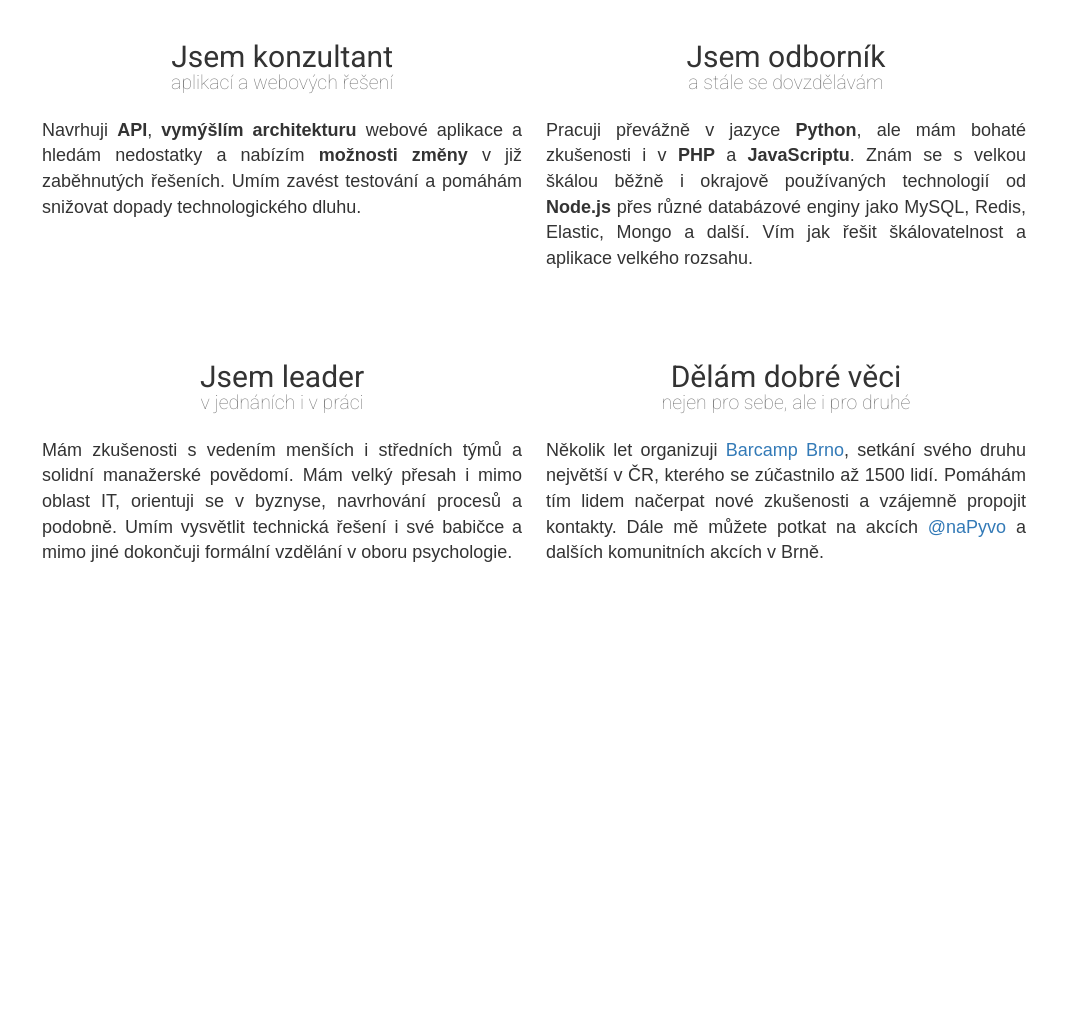
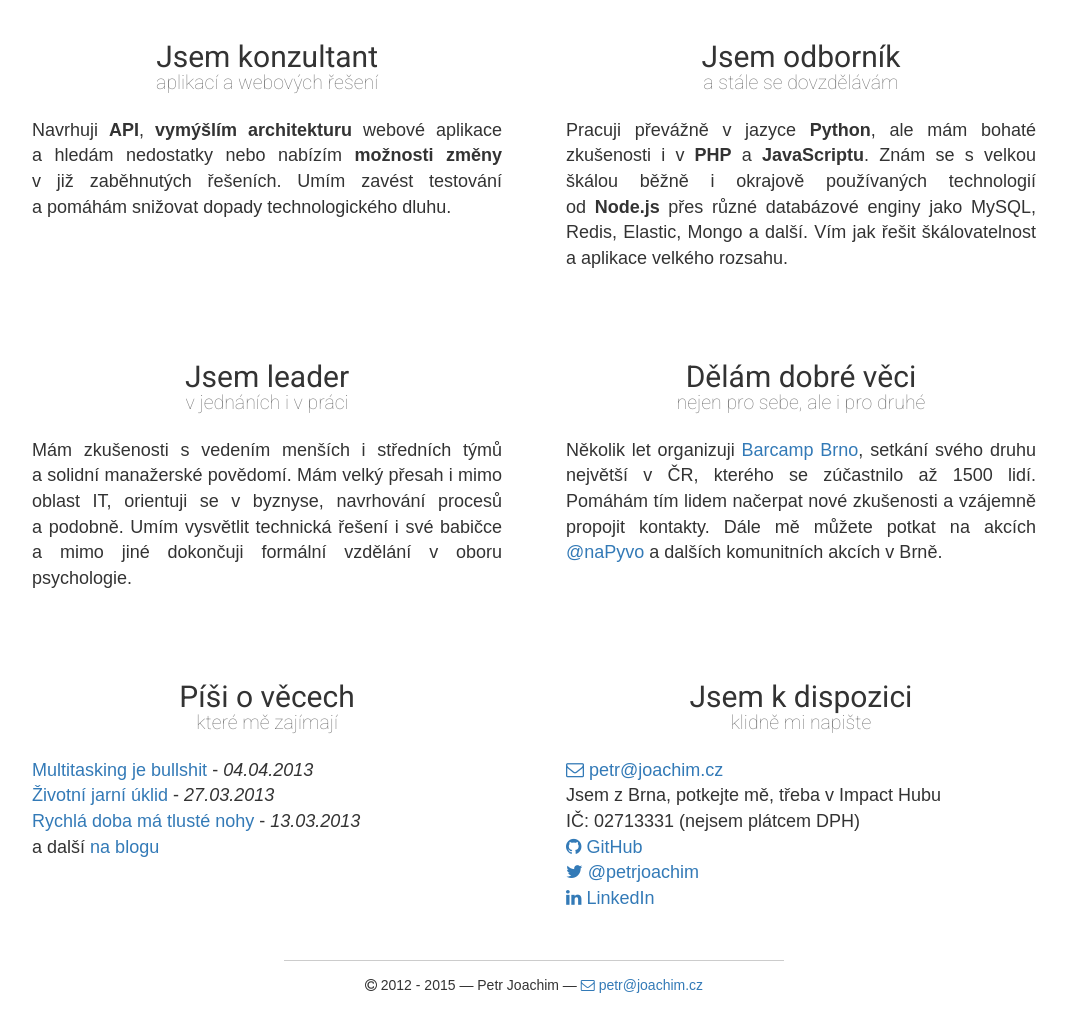
Before and after one commit to petrjoachim/petrjoachim.github.io, a Jekyll site: the page built from index.html, in a window 1280 px wide. Shown: the part 700-1709 px from the top of the page, without its empty margins (106-1173 px from the left). Built offline with Jekyll 4.4.1, drawn with Linux system fonts in a browser that asks for light colours; some web fonts are replaced; Markdown is read by kramdown in place of the engine named in the settings; before the commit the page ends 1340 px from its top, so only the background shows below that.

Commit message:
pribeh a blog

```diff
--- a/_layouts/blog_post.html
+++ b/_layouts/blog_post.html
@@ -7,3 +7,7 @@
 <div class="post">
 {{ content }}
 </div>
+<p class="back">
+	<i class="fa fa-male"></i> napsal <a href="/">Petr Joachim</a><br/>
+	<i class="fa fa-long-arrow-left"></i> zpět <a href="/blog/">na blog</a>
+</p>
--- a/_layouts/default.html
+++ b/_layouts/default.html
@@ -27,6 +27,10 @@
     </head>
     <body {% if page.class %}class="{{page.class}}"{% endif %}>
         {{ content }}
+        <div id="footer" class="container">
+            <i class="fa fa-copyright"></i> 2012 - 2015 &mdash; Petr&nbsp;Joachim &mdash;
+            <a href="mailto:petr@joachim.cz" title="e-mail me"><i class="fa fa-envelope-o"></i>&nbsp;petr@joachim.cz</a>
+        </div>
 
         <script type="text/javascript">
             // GOOGLE ANALYTICS CODE
--- a/blog/index.html
+++ b/blog/index.html
@@ -1,5 +1,5 @@
 ---
-layout: default
+layout: blog_layout
 title:
 ---
 {% for post in site.posts %}
--- a/css/main.css
+++ b/css/main.css
@@ -19,7 +19,7 @@
 }
 
 #skills section {
-    padding: 20px 10px;
+    padding-top: 20px;
     max-width: 500px;
 }
 
@@ -37,11 +37,30 @@
     font-weight: 100;
 }
 
+#skills ul {
+    list-style-type: none;
+    padding-left: 0;
+}
+
+#skills li {
+    text-align: left;
+    font-size: 18px;
+}
+
 @media (min-width: 1200px) {
     #skills section {
         min-height: 320px;
+        width: 500px;
         display: inline-block;
         vertical-align: top;
+    }
+
+    #skills section:nth-child(odd) {
+        padding-right: 30px;
+    }
+
+    #skills section:nth-child(even) {
+        padding-left: 30px;
     }
 }
 
@@ -126,3 +145,89 @@
         background-size: 34%;
     }
 }
+
+/* BLOG */
+.blog .container {
+    max-width: 720px;
+}
+
+.blog h1 {
+    font-size: 48px;
+    text-align: center;
+    font-family: 'Montez', sans-serif;
+}
+
+.blog h1::before {
+    content: '';
+    display: block;
+    margin: 0 auto;
+    width: 100px;
+    height: 100px;
+    background-image: url('/img/lifestyle-square.jpg');
+    background-size: cover;
+    background-repeat: no-repeat;
+    border-radius: 50%;
+    margin-bottom: 10px;
+}
+
+@media (min-width: 480px) {
+    .blog h1::before {
+        position: absolute;
+    }
+    .blog h2 {
+        text-align: right;
+    }
+
+    .blog .meta {
+        text-align: right;
+    }
+}
+
+.blog h1 a:hover {
+    text-decoration: none;
+}
+
+.blog .meta {
+    font-style: italic;
+    margin-top: -0.7em;
+}
+
+.blog p {
+    text-align: justify;
+    line-height: 1.5em;
+    font-family: Georgia, serif;
+    font-size: 16px;
+    padding-bottom: 2em;
+}
+
+.blog .article-container::after {
+    content: '';
+    display: block;
+    margin: 2em auto 3em auto;
+    width: 60%;
+    border-bottom: 1px solid #ccc;
+}
+
+.blog .article-container:last-child::after {
+    display: none;
+}
+
+.blog p.date_stamp {
+    text-align: right;
+    font-style: italic;
+    font-size: 14px;
+}
+
+.blog .back {
+    text-align: right;
+}
+
+/* FOOTER */
+
+#footer {
+    max-width: 500px;
+    border-top: 1px solid #ccc;
+    text-align: center;
+    padding-top: 1em;
+    margin: 0 auto 1em auto;
+}
--- a/index.html
+++ b/index.html
@@ -14,26 +14,41 @@
 <div class="container">
 	<nav id="skills">
 		<section>
-			<h2>Jsem konzultant <small>aplikací a webových řešení</small></h2>
-			<p>Navrhuji <strong>API</strong>, <strong>vymýšlím architekturu</strong> webové aplikace a hledám nedostatky a nabízím <strong>možnosti změny</strong> v již zaběhnutých řešeních. Umím zavést testování a pomáhám snižovat dopady technologického dluhu.</p>
+			<h2>Jsem konzultant <small>aplikací a&nbsp;webových řešení</small></h2>
+			<p>Navrhuji <strong>API</strong>, <strong>vymýšlím architekturu</strong> webové aplikace a&nbsp;hledám nedostatky nebo&nbsp;nabízím <strong>možnosti změny</strong> v&nbsp;již&nbsp;zaběhnutých řešeních. Umím zavést testování a&nbsp;pomáhám snižovat dopady technologického dluhu.</p>
 		</section>
 		<section>
-			<h2>Jsem odborník <small>a stále se dovzdělávám</small></h2>
-			<p>Pracuji převážně v jazyce <strong>Python</strong>, ale mám bohaté zkušenosti i v <strong>PHP</strong> a <strong>JavaScriptu</strong>. Znám se s velkou škálou běžně i okrajově používaných technologií od <strong>Node.js</strong> přes různé databázové enginy jako MySQL, Redis, Elastic, Mongo a další. Vím jak řešit škálovatelnost a aplikace velkého rozsahu.</p>
+			<h2>Jsem odborník <small>a&nbsp;stále se&nbsp;dovzdělávám</small></h2>
+			<p>Pracuji převážně v&nbsp;jazyce <strong>Python</strong>, ale&nbsp;mám bohaté zkušenosti i&nbsp;v&nbsp;<strong>PHP</strong> a&nbsp;<strong>JavaScriptu</strong>. Znám se&nbsp;s&nbsp;velkou škálou běžně i&nbsp;okrajově používaných technologií od&nbsp;<strong>Node.js</strong> přes&nbsp;různé databázové enginy jako&nbsp;MySQL, Redis, Elastic, Mongo a&nbsp;další. Vím&nbsp;jak řešit škálovatelnost a&nbsp;aplikace velkého rozsahu.</p>
 		</section>
 		<section>
-			<h2>Jsem leader <small>v jednáních i v práci</small></h2>
-			<p>Mám zkušenosti s vedením menších i středních týmů a solidní manažerské povědomí. Mám velký přesah i mimo oblast IT, orientuji se v byznyse, navrhování procesů a podobně. Umím vysvětlit technická řešení i své babičce a mimo jiné dokončuji formální vzdělání v oboru psychologie.</p>
+			<h2>Jsem leader <small>v jednáních i&nbsp;v&nbsp;práci</small></h2>
+			<p>Mám zkušenosti s&nbsp;vedením menších i&nbsp;středních týmů a&nbsp;solidní manažerské povědomí. Mám velký přesah i&nbsp;mimo oblast IT, orientuji&nbsp;se v&nbsp;byznyse, navrhování procesů a&nbsp;podobně. Umím vysvětlit technická řešení i&nbsp;své babičce a&nbsp;mimo&nbsp;jiné dokončuji formální vzdělání v&nbsp;oboru psychologie.</p>
 		</section>
 		<section>
 			<h2>Dělám dobré věci <small>nejen pro sebe, ale i pro druhé</small></h2>
-			<p>Několik let organizuji <a href="http://www.barcampbrno.cz/">Barcamp Brno</a>, setkání svého druhu největší v ČR, kterého se zúčastnilo až 1500 lidí. Pomáhám tím lidem načerpat nové zkušenosti a vzájemně propojit kontakty. Dále mě můžete potkat na akcích <a href="http://python.cz">@naPyvo</a> a dalších komunitních akcích v Brně.</p>
+			<p>Několik let organizuji <a href="http://www.barcampbrno.cz/">Barcamp&nbsp;Brno</a>, setkání svého druhu největší&nbsp;v&nbsp;ČR, kterého se&nbsp;zúčastnilo až&nbsp;1500&nbsp;lidí. Pomáhám tím lidem načerpat nové zkušenosti a&nbsp;vzájemně propojit kontakty. Dále&nbsp;mě&nbsp;můžete potkat na&nbsp;akcích <a href="http://python.cz">@naPyvo</a> a&nbsp;dalších komunitních akcích v&nbsp;Brně.</p>
+		</section>
+		<section id="blog">
+			<h2>Píši o věcech <small>které mě zajímají</small></h2>
+			<ul>
+				{% for post in site.posts limit:3 %}
+					<li><a href="{{post.url}}">{{post.title}}</a> - <em>{{post.date | date: "%d.%m.%Y"}}</em> </li>
+				{% endfor %}
+				<li>a další <a href="/blog/">na blogu</a></li>
+			</ul>
+		</section>
+		<section id="contacts">
+			<h2>Jsem k dispozici <small>klidně mi napište</small></h2>
+			<ul>
+				<li><a href="mailto:petr@joachim.cz"><i class="fa fa-envelope-o"></i> petr@joachim.cz</a></li>
+				<li>Jsem&nbsp;z&nbsp;Brna, potkejte&nbsp;mě, třeba&nbsp;v&nbsp;Impact&nbsp;Hubu</li>
+				<li>IČ: 02713331 (nejsem&nbsp;plátcem&nbsp;DPH)</li>
+				<li><a href="https://github.com/petrjoachim"><i class="fa fa-github"></i>&nbsp;GitHub</a></li>
+				<li><a href="https://twitter.com/petrjoachim"><i class="fa fa-twitter"></i>&nbsp;@petrjoachim</a></li>
+				<li><a href="https://cz.linkedin.com/in/petrjoachim"><i class="fa fa-linkedin"></i>&nbsp;LinkedIn</a></li>
+			</ul>
 		</section>
 	</nav>
-	<nav id="references">
-
-	</nav>
-	<nav id="contacts">
-
-	</nav>
+	<nav id="references"></nav>
 </div>
```
Also changed, not shown: other parts of _layouts/blog_post.html (+1 -1 lines), _layouts/blog_layout.html (+10 -0 lines), img/lifestyle-square.jpg (added).
